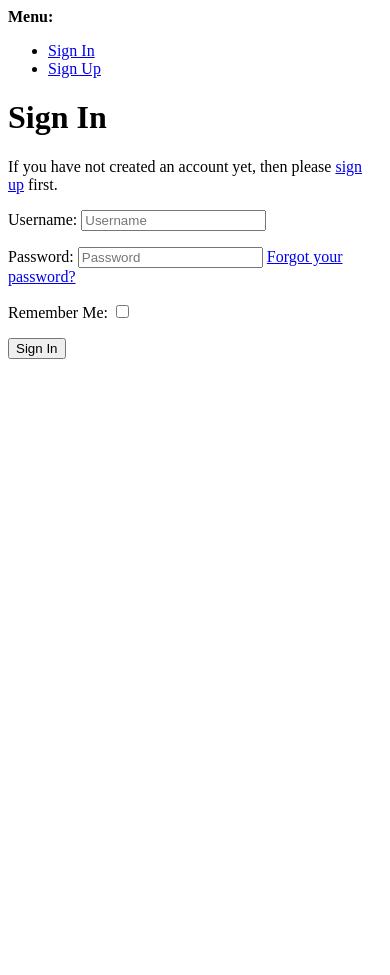
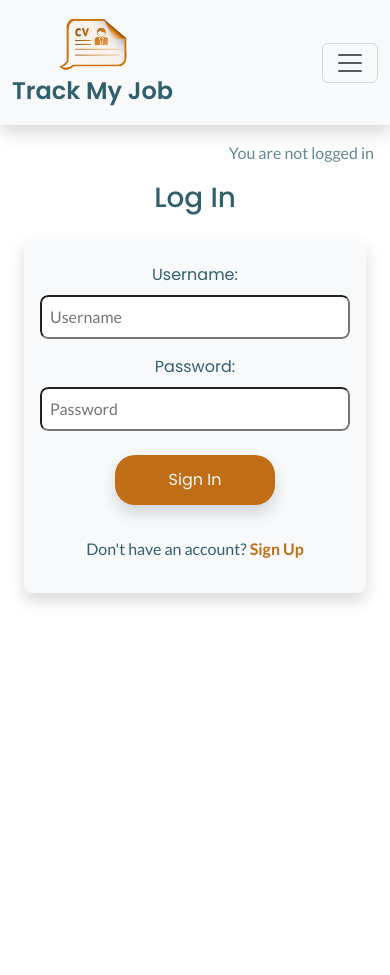
Before and after one commit to Tamas-Gavlider/2410-hackhaton-team5, a Django app: page /accounts/login/ in a window 390 px wide. Before the commit the page ends 359 px from the top, so only its background shows below. Run offline with Django 5.2, Linux system fonts and the light colour scheme; some libraries are stand-ins or nearby versions.

Commit message:
feat(auth): customize login, logout, and signup pages
- Updated the login, logout and signup page template to match the new design style.

- Adjusted CSS to ensure labels are displayed above input fields for all screen sizes.
- Maintained mobile styling across all breakpoints for account forms.

```diff
--- a/static/css/base.css
+++ b/static/css/base.css
@@ -165,3 +165,43 @@ textarea {
   background-color: var(--bright-orange);
   color: var(--light-gray);
 }
+
+/* Allauth */
+.user-container {
+  background-color: var(--light-gray);
+  max-width: 400px;
+}
+
+.account-link {
+  color: var(--bright-orange);
+  font-weight: 600;
+  text-decoration: none;
+}
+
+.account-link:hover {
+  color: var(--dark-turqouise);
+}
+
+.account-p {
+  color: var(--dark-turqouise);
+}
+
+input#id_login,
+input#id_password,
+input#id_password1,
+input#id_password2,
+input#id_username,
+input#id_email {
+  border-radius: 8px;
+  padding: 0.5rem;
+}
+
+.form-group label {
+  display: block;
+  margin-bottom: 0.5rem;
+}
+
+.form-group input {
+  width: 100%;
+  box-sizing: border-box;
+}
--- a/templates/account/login.html
+++ b/templates/account/login.html
@@ -1,61 +1,38 @@
-{% extends "account/base_entrance.html" %}
+{% extends "base.html" %}
 {% load i18n %}
-{% load allauth account %}
-{% block head_title %}
-    {% trans "Sign In" %}
-{% endblock head_title %}
+
+{% block head_title %}{% trans "Log In" %}{% endblock %}
+
 {% block content %}
-    {% element h1 %}
-        {% trans "Sign In" %}
-    {% endelement %}
-    {% if not SOCIALACCOUNT_ONLY %}
-        {% setvar link %}
-            <a href="{{ signup_url }}">
-            {% endsetvar %}
-            {% setvar end_link %}
-            </a>
-        {% endsetvar %}
-        {% element p %}
-            {% blocktranslate %}If you have not created an account yet, then please {{ link }}sign up{{ end_link }} first.{% endblocktranslate %}
-        {% endelement %}
-        {% url 'account_login' as login_url %}
-        {% element form form=form method="post" action=login_url tags="entrance,login" %}
-            {% slot body %}
-                {% csrf_token %}
-                {% element fields form=form unlabeled=True %}
-                {% endelement %}
-                {{ redirect_field }}
-            {% endslot %}
-            {% slot actions %}
-                {% element button type="submit" tags="prominent,login" %}
-                    {% trans "Sign In" %}
-                {% endelement %}
-            {% endslot %}
-        {% endelement %}
-    {% endif %}
-    {% if LOGIN_BY_CODE_ENABLED or PASSKEY_LOGIN_ENABLED %}
-        {% element hr %}
-        {% endelement %}
-        {% element button_group vertical=True %}
-            {% if PASSKEY_LOGIN_ENABLED %}
-                {% element button type="submit" form="mfa_login" id="passkey_login" tags="prominent,login,outline,primary" %}
-                    {% trans "Sign in with a passkey" %}
-                {% endelement %}
-            {% endif %}
-            {% if LOGIN_BY_CODE_ENABLED %}
-                {% element button href=request_login_code_url tags="prominent,login,outline,primary" %}
-                    {% trans "Mail me a sign-in code" %}
-                {% endelement %}
-            {% endif %}
-        {% endelement %}
-    {% endif %}
-    {% if SOCIALACCOUNT_ENABLED %}
-        {% include "socialaccount/snippets/login.html" with page_layout="entrance" %}
-    {% endif %}
-{% endblock content %}
-{% block extra_body %}
-    {{ block.super }}
-    {% if PASSKEY_LOGIN_ENABLED %}
-        {% include "mfa/webauthn/snippets/login_script.html" with button_id="passkey_login" %}
-    {% endif %}
+<div class="container">
+    <div class="row">
+        <div class="col-12 text-center mx-auto">
+            <h1>{% trans "Log In" %}</h1>
+            <div class="user-container rounded-3 mx-auto shadow mt-4 p-3">
+                <form method="post" action="{% url 'account_login' %}" class="text-center">
+                    {% csrf_token %}
+
+                    <div class="form-group py-2">
+                        {{ form.login.label_tag }}
+                        {{ form.login }}
+                    </div>
+
+                    <div class="form-group py-2">
+                        {{ form.password.label_tag }}
+                        {{ form.password }}
+                    </div>
+
+                    <button class="primary-btn button shadow mt-3 mb-3 btn" type="submit">{% trans "Sign In" %}</button>
+
+                    {{ redirect_field }}
+
+                </form>
+
+                <p class="account-p mt-3">{% trans "Don't have an account?" %}
+                    <a class="account-link" href="{% url 'account_signup' %}">{% trans "Sign Up" %}</a>
+                </p>
+            </div>
+        </div>
+    </div>
+</div>
 {% endblock %}
```
Also changed, not shown: templates/account/logout.html (+26 -24 lines), templates/account/signup.html (+47 -44 lines).
